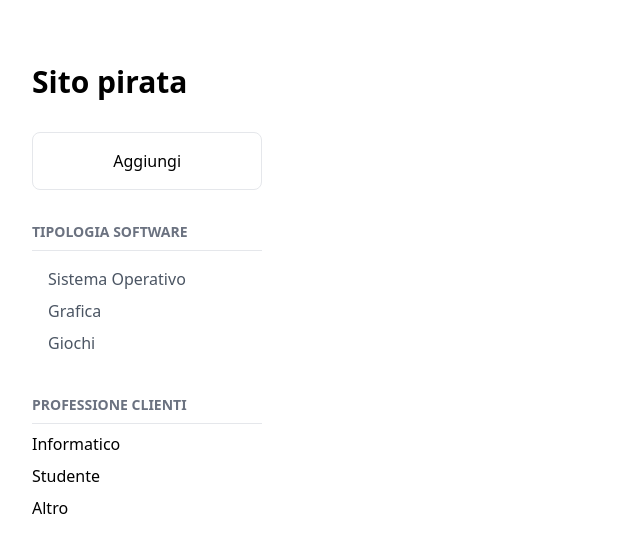
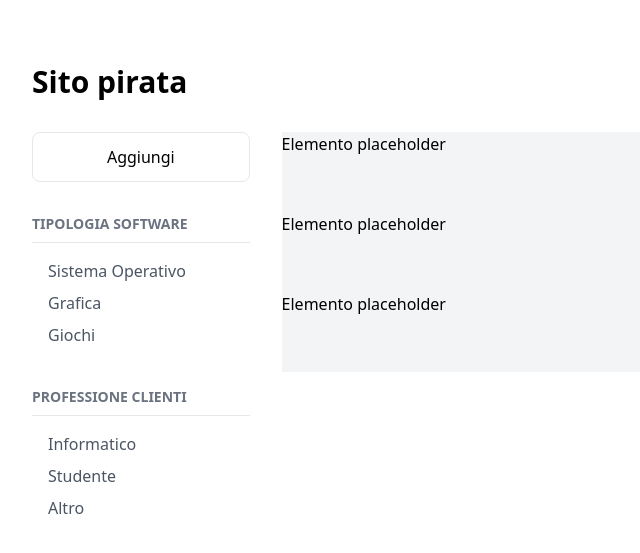
Before and after one commit to davidzhou-silvaricci/5AI-Informatica, a PHP site: page / in a window 1280 px wide. Shown: the top 553 px of the page, without its empty margins (0-640 px from the left). Run offline with PHP 8.4, Linux system fonts and the light colour scheme.

Commit message:
Aggiunta del form

```diff
--- a/sito-pirata/Url.php
+++ b/sito-pirata/Url.php
@@ -5,8 +5,6 @@ class Url
     const HOME = "index.php";
     const ADD = "form.php";
     const RESET = self::HOME . "?reset=";
-    const ELENCO_SOFTWARE = self::HOME . "?filter=software";
-    const ELENCO_CLIENTI = self::HOME . "?filter=clienti";
 
     public static function toHome()
     {
@@ -24,11 +22,11 @@ class Url
     }
 
     public static function viewSoftware($tipo) {
-        return self::ELENCO_SOFTWARE . "&tipo=" . $tipo;
+        return self::HOME . "?tipo=" . $tipo;
     }
 
     public static function viewClienti($professione) {
-        return self::ELENCO_CLIENTI . "&professione=" . $professione;
+        return self::HOME . "?professione=" . $professione;
     }
 }
 
--- a/sito-pirata/index.php
+++ b/sito-pirata/index.php
@@ -1,9 +1,12 @@
 <?php
 include('autoloader.php');
+
+// Se ricevo il parametro tipo, filtro, se professione, porto ad una nuova pagina (?)
 ?>
 
 <!DOCTYPE html>
 <html>
+
 <head>
   <meta charset="utf-8">
   <meta name="viewport" content="width=device-width">
@@ -11,32 +14,40 @@ include('autoloader.php');
   <link href="https://unpkg.com/tailwindcss@^2/dist/tailwind.min.css" rel="stylesheet">
   <link rel="stylesheet" href="https://cdnjs.cloudflare.com/ajax/libs/font-awesome/5.15.4/css/all.min.css" integrity="sha512-1ycn6IcaQQ40/MKBW2W4Rhis/DbILU74C1vSrLJxCq57o941Ym01SwNsOMqvEBFlcgUa6xLiPY/NS5R+E6ztJQ==" crossorigin="anonymous" referrerpolicy="no-referrer" />
 </head>
+
 <body>
   <div class="container px-8 mx-auto py-16 min-h-screen">
     <h1 class="text-3xl font-bold mb-8">Sito pirata</h1>
-      <div class="grid grid-cols-5 gap-4">
+    <div class="grid grid-cols-5 gap-8">
       <div>
-          <a href="<?= Url::toForm() ?>" class="block flex justify-center items-center border px-8 py-4 bg-white font-medium transition-colors hover:bg-gray-100 rounded-lg">Aggiungi</a>
+        <a href="<?= Url::toForm() ?>" class="block flex justify-center items-center border py-3 bg-white font-medium transition-colors hover:bg-gray-100 rounded-lg">Aggiungi</a>
         <p class="uppercase font-bold text-sm text-gray-500 mt-8">Tipologia software</p>
         <hr class="my-2" />
         <div class="flex flex-col gap-2 px-4 py-2 text-gray-600">
+          <!-- Generazione automatica dei filtri -->
           <a href="<?= Url::viewSoftware(0) ?>" class="transition-colors hover:text-gray-400">Sistema Operativo</a>
           <a href="<?= Url::viewSoftware(1) ?>" class="transition-colors hover:text-gray-400">Grafica</a>
           <a href="<?= Url::viewSoftware(2) ?>" class="transition-colors hover:text-gray-400">Giochi</a>
         </div>
         <p class="uppercase font-bold text-sm text-gray-500 mt-8">Professione clienti</p>
         <hr class="my-2" />
-          <div class="flex flex-col gap-2">
-            <a href="<?= Url::viewClienti(0) ?>">Informatico</a>
-            <a href="<?= Url::viewClienti(1) ?>">Studente</a>
-            <a href="<?= Url::viewClienti(2) ?>">Altro</a>
+        <div class="flex flex-col gap-2 px-4 py-2 text-gray-600">
+          <!-- Generazione automatica dei filtri -->
+          <a href="<?= Url::viewClienti(0) ?>" class="transition-colors hover:text-gray-400">Informatico</a>
+          <a href="<?= Url::viewClienti(1) ?>" class="transition-colors hover:text-gray-400">Studente</a>
+          <a href="<?= Url::viewClienti(2) ?>" class="transition-colors hover:text-gray-400">Altro</a>
         </div>
       </div>
-        <div class="col-span-4"></div>
+      <div class="col-span-4">
+        <div class="bg-gray-100 h-20">Elemento placeholder</div>
+        <div class="bg-gray-100 h-20">Elemento placeholder</div>
+        <div class="bg-gray-100 h-20">Elemento placeholder</div>
+      </div>
     </div>
 
     <!-- Visualizzare l'elenco del software e un menu con le tipologie,
       cliccando su una si filtra il contenuto. -->
   </div>
 </body>
+
 </html>
```
Also changed, not shown: sito-pirata/form.php (+31 -0 lines). Lines whose indentation alone changed are shown as unchanged.
